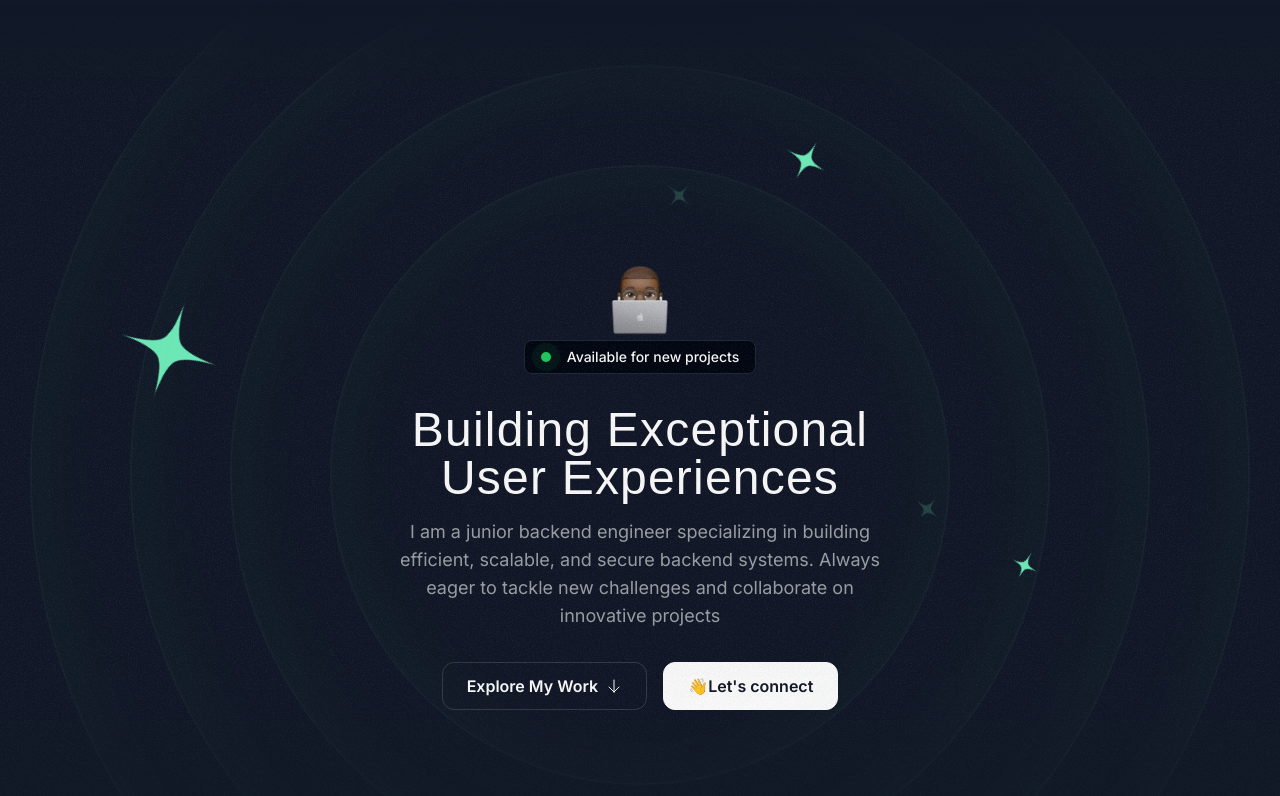
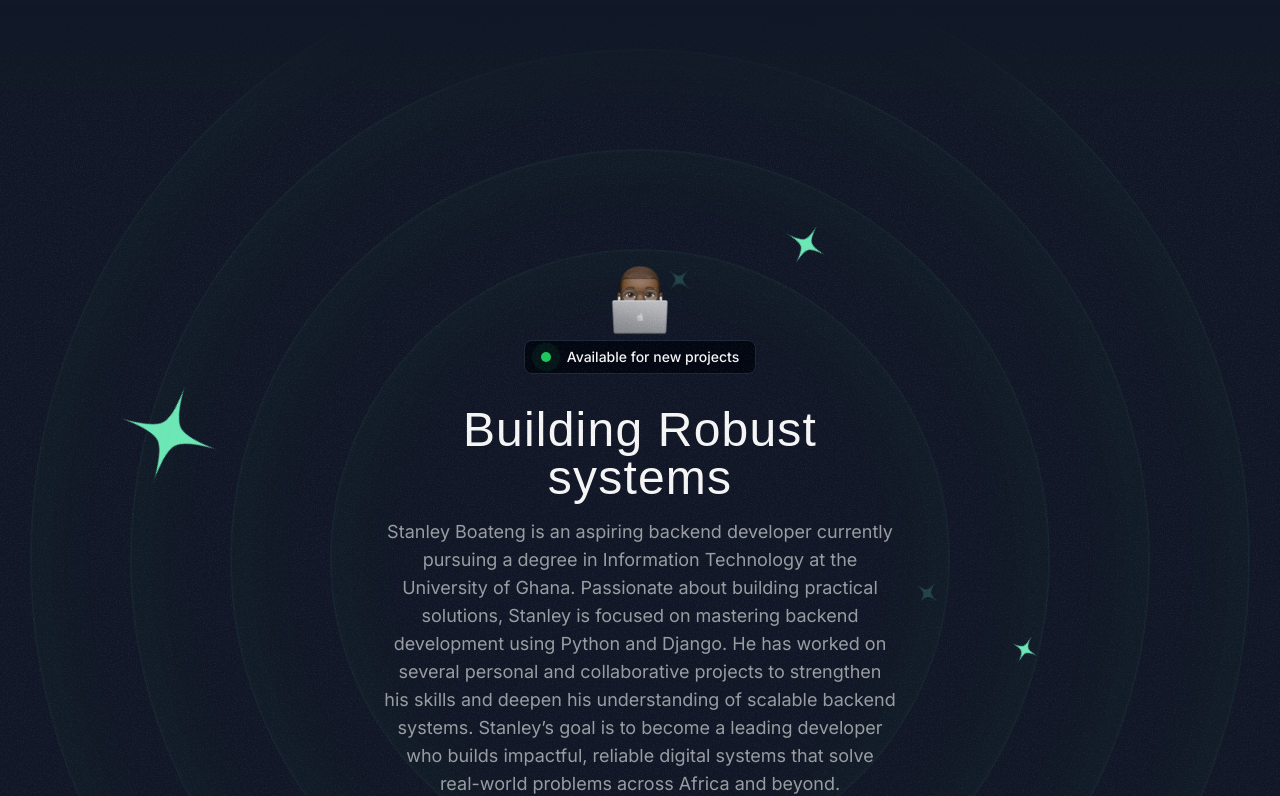
Before and after one commit to Stan1-0/portfolio, a Next.js app: page /hero in a window 1280 px wide. Shown: the top 796 px of the page. Built offline with nearby package versions, Linux system fonts and the light colour scheme; a web font is replaced by a local one.

Commit message:
updated bio

```diff
--- a/src/sections/Hero.tsx
+++ b/src/sections/Hero.tsx
@@ -108,10 +108,12 @@ export const HeroSection = () => {
         </div>
         <div className="max-w-lg mx-auto">
           <h1 className=" font-serif text-3xl md:text-5xl text-center mt-8 tracking-wide">
-            Building Exceptional User Experiences
+            Building Robust systems
           </h1>
           <p className="mt-4 text-center text-white/60 md:text-lg">
-          I am a junior backend engineer specializing in building efficient, scalable, and secure backend systems. Always eager to tackle new challenges and collaborate on innovative projects
+          Stanley Boateng is an aspiring backend developer currently pursuing a degree in Information Technology at the University of Ghana. Passionate about building practical solutions, Stanley is focused on mastering backend development using Python and Django.
+
+He has worked on several personal and collaborative projects to strengthen his skills and deepen his understanding of scalable backend systems. Stanley’s goal is to become a leading developer who builds impactful, reliable digital systems that solve real-world problems across Africa and beyond.
           </p>
         </div>
         <div className="flex flex-col md:flex-row justify-center items-center mt-8 gap-4">
```
